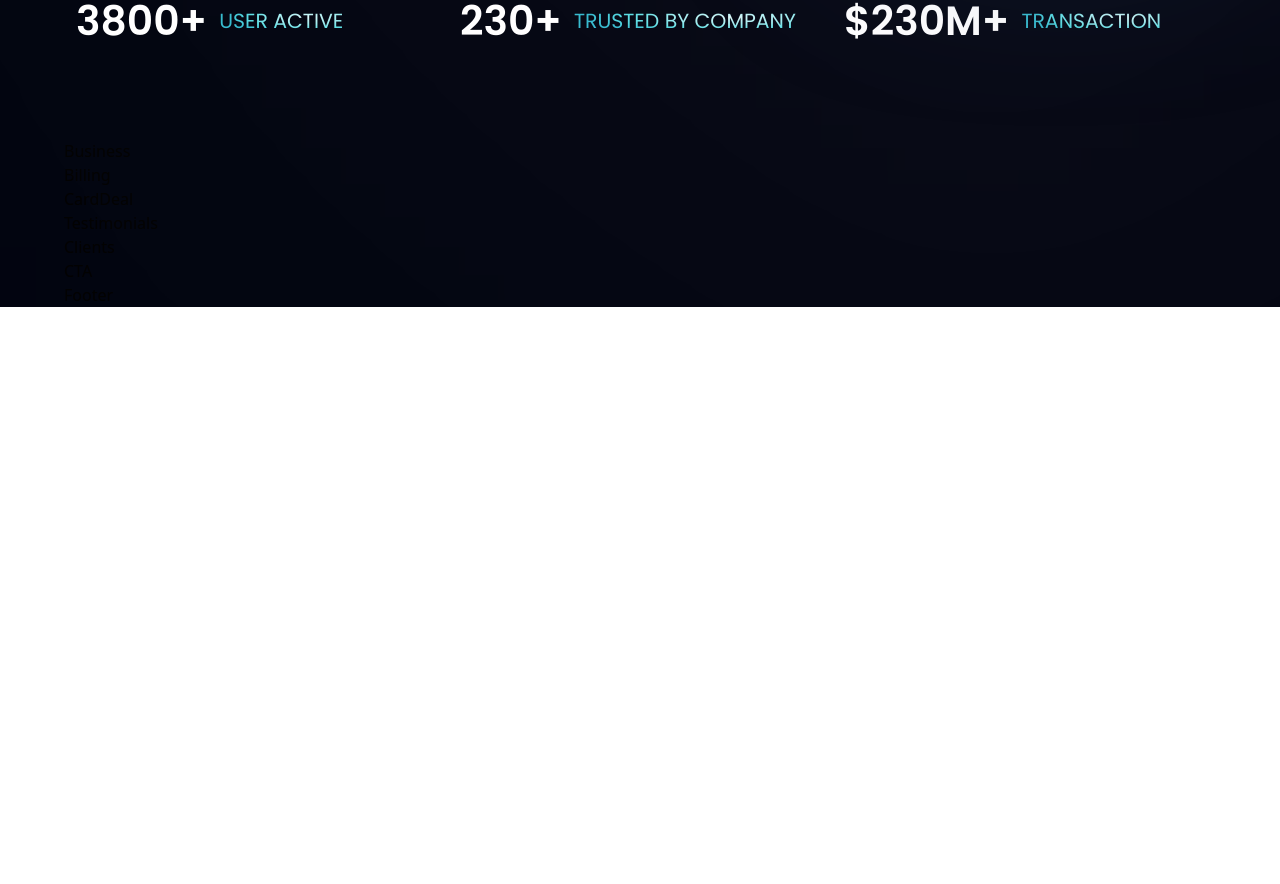
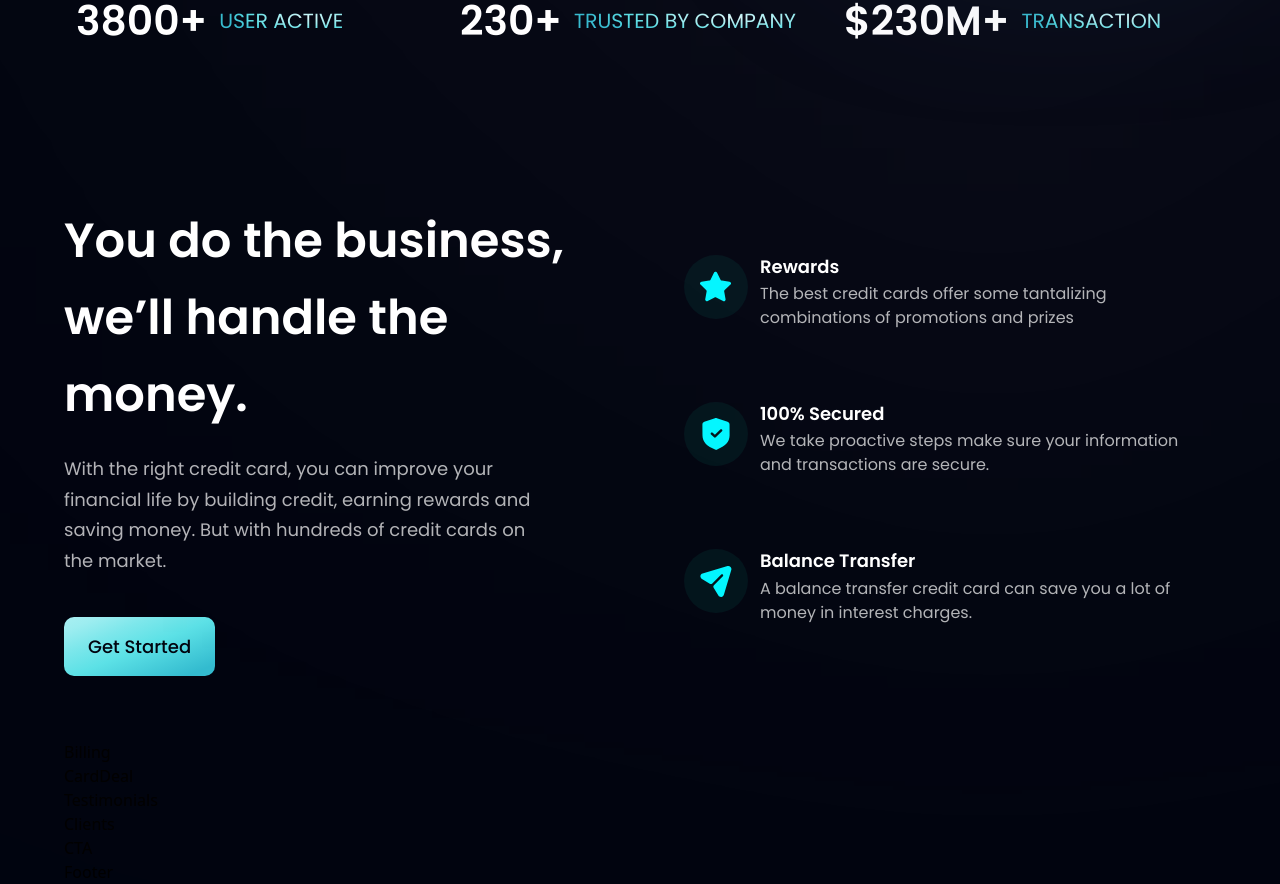
Before and after one commit to Defisto7/bank_modern_app, a React (Vite) app: page / in a window 1280 px wide. Shown: the part 806-1690 px from the top of the page. Before the commit the page ends 1113 px from the top, so only its background shows below. Built offline with nearby package versions, Linux system fonts and the light colour scheme.

Commit message:
Master
add Business and button

```diff
--- a/src/components/Business.jsx
+++ b/src/components/Business.jsx
@@ -1,9 +1,47 @@
 import React from 'react'
 
-const Business = () => {
-  return (
-    <div>Business</div>
-  )
-}
+import { features } from "../constants";
+import styles, { layout } from "../style";
+import Button from "./Button";
 
-export default Business
+const FeatureCard = ({ icon, title, content, index }) => (
+  <div className={`flex flex-row p-6 rounded-[20px] ${index !== features.length - 1 ? "mb-6" : "mb-0"} feature-card`}>
+    <div className={`w-[64px] h-[64px] rounded-full ${styles.flexCenter} bg-dimBlue`}>
+      <img src={icon} alt="star" className="w-[50%] h-[50%] object-contain" />
+    </div>
+    <div className="flex-1 flex flex-col ml-3">
+      <h4 className="font-poppins font-semibold text-white text-[18px] leading-[23.4px] mb-1">
+        {title}
+      </h4>
+      <p className="font-poppins font-normal text-dimWhite text-[16px] leading-[24px]">
+        {content}
+      </p>
+    </div>
+  </div>
+);
+
+const Business = () =>  (
+  <section id="features" className={layout.section}>
+    <div className={layout.sectionInfo}>
+      <h2 className={styles.heading2}>
+        You do the business, <br className="sm:block hidden" /> we’ll handle
+        the money.
+      </h2>
+      <p className={`${styles.paragraph} max-w-[470px] mt-5`}>
+        With the right credit card, you can improve your financial life by
+        building credit, earning rewards and saving money. But with hundreds
+        of credit cards on the market.
+      </p>
+
+      <Button styles={`mt-10`} />
+    </div>
+
+    <div className={`${layout.sectionImg} flex-col`}>
+      {features.map((feature, index) => (
+        <FeatureCard key={feature.id} {...feature} index={index} />
+      ))}
+    </div>
+  </section>
+);
+
+export default Business;
--- a/src/components/Button.jsx
+++ b/src/components/Button.jsx
@@ -1,9 +1,9 @@
 import React from 'react'
 
-const Button = () => {
-  return (
-    <div>Button</div>
-  )
-}
+const Button = ({ styles }) => (
+  <button type="button" className={`py-4 px-6 font-poppins font-medium text-[18px] text-primary bg-blue-gradient rounded-[10px] outline-none ${styles}`}>
+    Get Started
+  </button>
+);
 
-export default Button
+export default Button;
```
